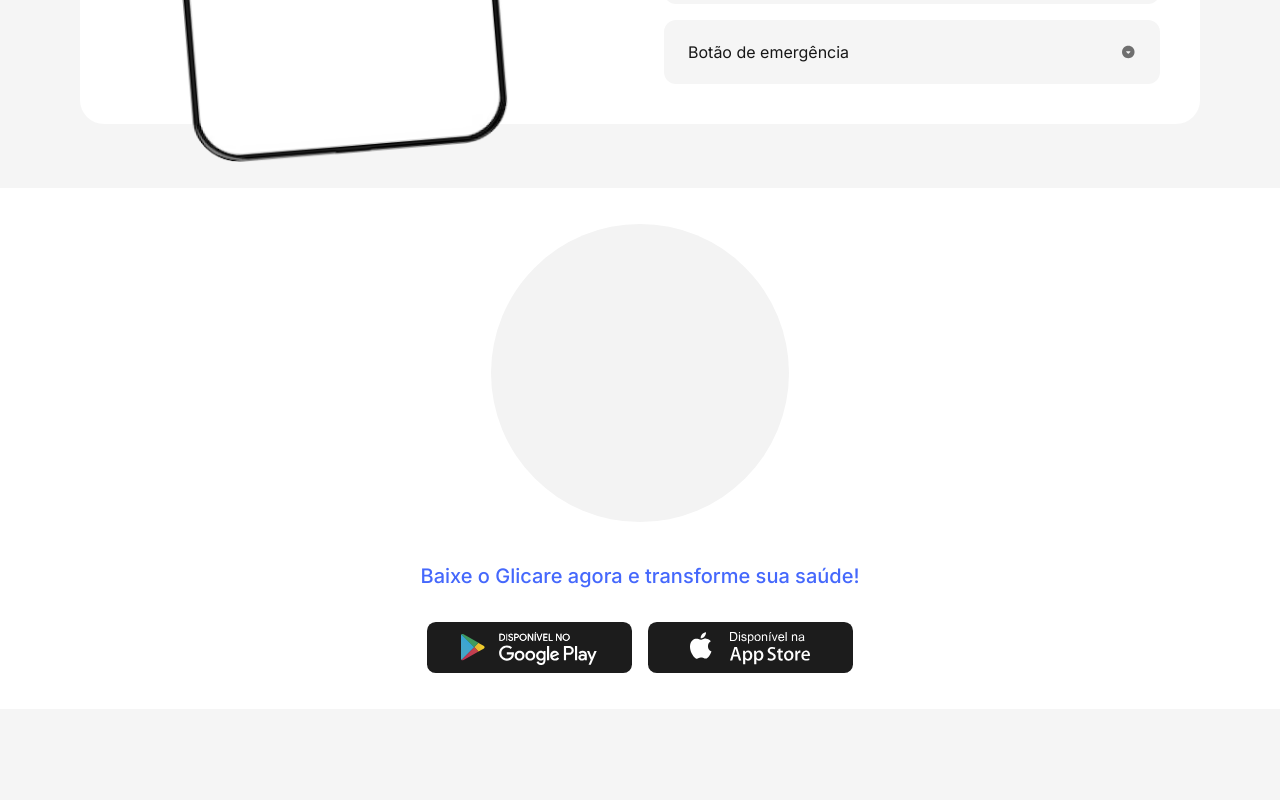
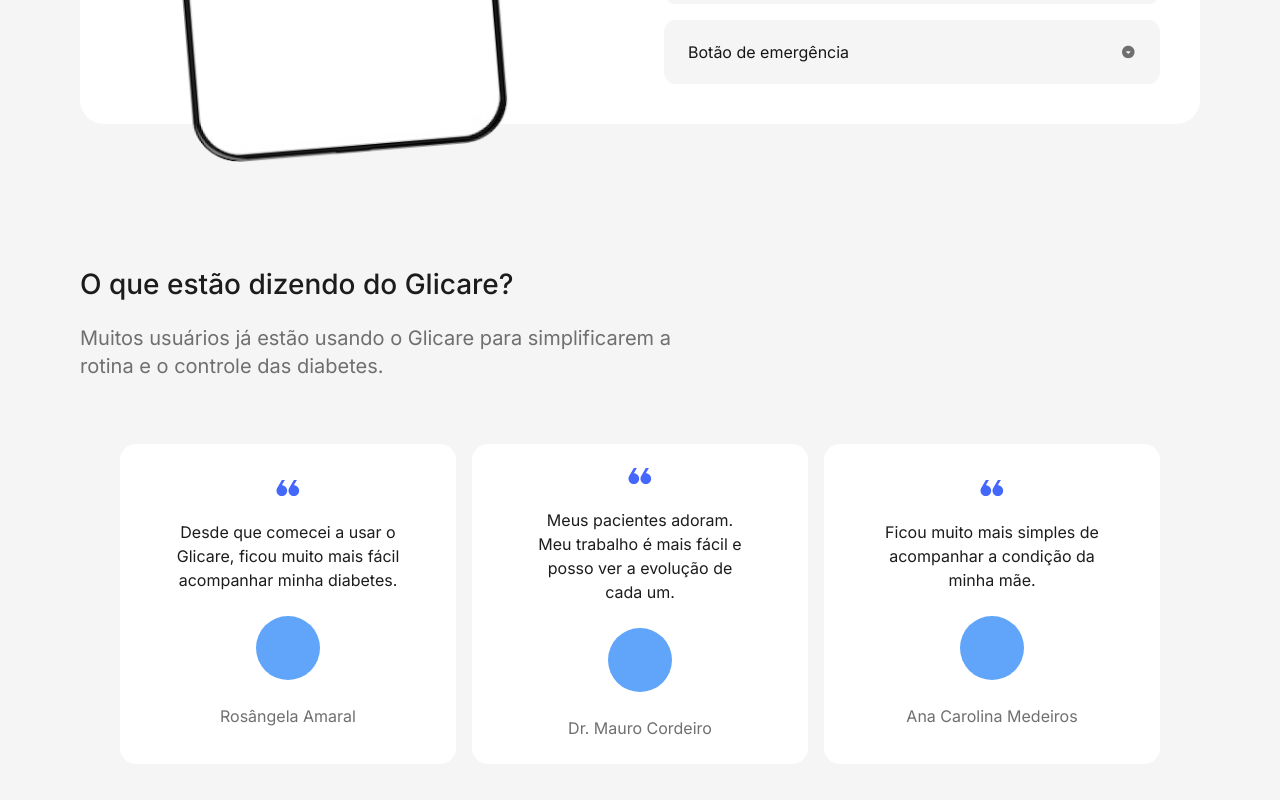
Before and after one commit to Daniel-san8/Glicare, a Next.js app in the folder Glicare/: page / in a window 1280 px wide. Shown: the part 2260-3060 px from the top of the page. Built offline with nearby package versions, Linux system fonts and the light colour scheme.

Commit message:
feat: added feedback session

```diff
--- /dev/null
+++ b/Glicare/public/svg/icon-to-card-feedback.tsx
@@ -0,0 +1,17 @@
+export default function IconToCardFeedback() {
+  return (
+    <svg
+      className="w-6 h-6"
+      width="24"
+      height="16"
+      viewBox="0 0 24 16"
+      fill="none"
+      xmlns="http://www.w3.org/2000/svg"
+    >
+      <path
+        d="M20.9003 -1.70919e-06L17.8337 5.33333C19.3003 5.33333 20.5559 5.85555 21.6003 6.9C22.6448 7.94444 23.167 9.2 23.167 10.6667C23.167 12.1333 22.6448 13.3889 21.6003 14.4333C20.5559 15.4778 19.3003 16 17.8337 16C16.367 16 15.1114 15.4778 14.067 14.4333C13.0225 13.3889 12.5003 12.1333 12.5003 10.6667C12.5003 10.1556 12.5612 9.68311 12.683 9.24933C12.8048 8.81556 12.9883 8.39911 13.2337 8L17.8337 -1.44109e-06L20.9003 -1.70919e-06ZM8.90033 -6.60117e-07L5.83366 5.33333C7.30033 5.33333 8.55588 5.85556 9.60033 6.9C10.6448 7.94444 11.167 9.2 11.167 10.6667C11.167 12.1333 10.6448 13.3889 9.60033 14.4333C8.55588 15.4778 7.30033 16 5.83366 16C4.36699 16 3.11144 15.4778 2.06699 14.4333C1.02255 13.3889 0.500326 12.1333 0.500326 10.6667C0.500326 10.1556 0.561214 9.68311 0.682992 9.24933C0.804769 8.81556 0.988324 8.39911 1.23366 8L5.83366 -3.92021e-07L8.90033 -6.60117e-07Z"
+        fill="#4568FC"
+      />
+    </svg>
+  );
+}
--- /dev/null
+++ b/Glicare/src/app/components/feedback.tsx
@@ -0,0 +1,86 @@
+"use client";
+import IconToCardFeedback from "@/public/svg/icon-to-card-feedback";
+import IUsersFeedback from "../models/feedback.interface";
+import Slider from "react-slick";
+const usersFeedback: IUsersFeedback[] = [
+  {
+    id: 1,
+    feedback:
+      "Desde que comecei a usar o Glicare, ficou muito mais fácil acompanhar minha diabetes.",
+    user: "Rosângela Amaral",
+  },
+  {
+    id: 2,
+    feedback:
+      "Meus pacientes adoram. Meu trabalho é mais fácil e posso ver a evolução de cada um.",
+    user: "Dr. Mauro Cordeiro",
+  },
+  {
+    id: 3,
+    feedback:
+      "Ficou muito mais simples de acompanhar a condição da minha mãe.",
+    user: "Ana Carolina Medeiros",
+  },
+];
+export default function Feedback() {
+
+  const settings = {
+    dots: false,
+    infinite: true,
+    speed: 500,
+    slidesToShow: 1,
+    slidesToScroll: 1,
+    arrows: false,
+  };
+
+  return (
+    <section>
+      <div className="flex flex-col gap-8 px-6 py-16 md:py-36 md:px-20 md:gap-16">
+        <div className="flex flex-col gap-6">
+          <h1 className="text-gray-dark font-medium text-2xl md:text-28">
+            O que estão dizendo do Glicare?
+          </h1>
+          <p className="md:w-624 md:text-xl text-secondary-gray">
+            Muitos usuários já estão usando o Glicare para simplificarem a
+            rotina e o controle das diabetes.
+          </p>
+        </div>
+        <div className="hidden md:flex justify-center gap-4">
+          {usersFeedback.map((feedback) => (
+            <div
+              key={feedback.id}
+              className="flex flex-col w-336 h-80 justify-center items-center text-center gap-6 p-6 rounded-2xl bg-white font-inter"
+            >
+              <IconToCardFeedback />
+              <p className="font-normal text-gray-dark text-base px-4 md:px-8">
+                {feedback.feedback}
+              </p>
+              <div className="bg-blue-400 w-16 h-16 rounded-full"></div>
+              <p className="font-normal text-base text-secondary-gray">
+                {feedback.user}
+              </p>
+            </div>
+          ))}
+        </div>
+        <div className="md:hidden">
+          <Slider {...settings}>
+            {usersFeedback.map((feedback) => (
+              <div key={feedback.id} className="px-2">
+                <div className="flex flex-col w-full h-80 justify-center items-center text-center gap-4 p-6 rounded-2xl bg-white font-inter">
+                  <IconToCardFeedback />
+                  <p className="font-normal text-gray-dark text-base px-6">
+                    {feedback.feedback}
+                  </p>
+                  <div className="bg-blue-400 w-16 h-16 rounded-full"></div>
+                  <p className="font-normal text-base text-secondary-gray">
+                    {feedback.user}
+                  </p>
+                </div>
+              </div>
+            ))}
+          </Slider>
+        </div>
+      </div>
+    </section>
+  );
+}
--- /dev/null
+++ b/Glicare/src/app/models/feedback.interface.ts
@@ -0,0 +1,5 @@
+export default interface IUsersFeedback {
+  id: number;
+  feedback: string;
+  user: string;
+}
--- a/Glicare/src/app/page.tsx
+++ b/Glicare/src/app/page.tsx
@@ -5,6 +5,7 @@ import ToDoctors from "@/app/components/to-doctors";
 import ToPacients from "@/app/components/to-pacients";
 import WhoAre from "@/app/components/who-are";
 import CallToDownloadSecondary from "./components/call-to-download-secondary";
+import Feedback from "./components/feedback";
 
 export default function Home() {
   return (
@@ -12,6 +13,7 @@ export default function Home() {
       <CallToDownload />
       <ToPacients />
       <ToDoctors />
+      <Feedback />
       <CallToDownloadSecondary />
       <About />
       <Contact />
--- a/Glicare/tailwind.config.ts
+++ b/Glicare/tailwind.config.ts
@@ -30,6 +30,8 @@ export default {
         '336': '336px',
         '400': '400px',
         '480': '480px',
+        '520': '520px',
+        '624': '624px',
         '700': '700px',
       },
       maxWidth: {
```
